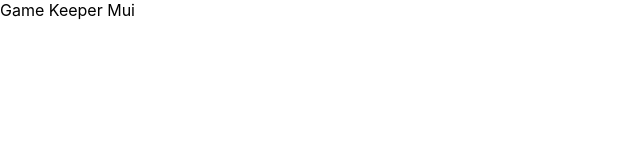
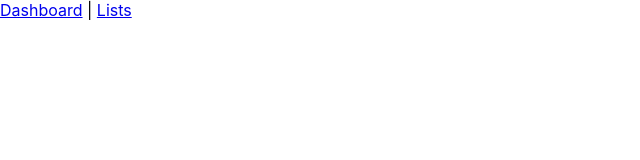
Before and after one commit to LtCodename/game-keeper-mui, a React (Create React App) app: page / in a window 1280 px wide. Shown: the top 160 px of the page, without its empty margins (0-640 px from the left). Built offline with nearby package versions, Linux system fonts and the light colour scheme.

Commit message:
GK-003 - react router

```diff
--- a/package.json
+++ b/package.json
@@ -6,12 +6,12 @@
     "@testing-library/jest-dom": "^5.16.5",
     "@testing-library/react": "^13.3.0",
     "@testing-library/user-event": "^13.5.0",
-    "@typescript-eslint/eslint-plugin": "^5.22.0",
-    "@typescript-eslint/parser": "^5.22.0",
     "@types/jest": "^27.5.2",
     "@types/node": "^16.11.48",
     "@types/react": "^18.0.17",
     "@types/react-dom": "^18.0.6",
+    "@typescript-eslint/eslint-plugin": "^5.22.0",
+    "@typescript-eslint/parser": "^5.22.0",
     "eslint": "^8.14.0",
     "eslint-config-airbnb": "^19.0.4",
     "eslint-config-airbnb-typescript": "^17.0.0",
@@ -24,6 +24,7 @@
     "eslint-plugin-react-hooks": "^4.5.0",
     "react": "^18.2.0",
     "react-dom": "^18.2.0",
+    "react-router-dom": "^6.3.0",
     "react-scripts": "5.0.1",
     "typescript": "^4.7.4",
     "web-vitals": "^2.1.4"
--- a/src/app/App.tsx
+++ b/src/app/App.tsx
@@ -1,8 +1,9 @@
 import React from "react";
+import { Link } from "react-router-dom";
 
 const App = () => (
   <div>
-    <span>Game Keeper Mui</span>
+    <Link to="/dashboard">Dashboard</Link> | <Link to="/lists">Lists</Link>
   </div>
 );
 
--- /dev/null
+++ b/src/components/auth/Login.tsx
@@ -0,0 +1,9 @@
+import React from "react";
+
+const Login = () => (
+  <div>
+    <div>Login</div>
+  </div>
+);
+
+export default Login;
--- /dev/null
+++ b/src/components/auth/Reset.tsx
@@ -0,0 +1,9 @@
+import React from "react";
+
+const Reset = () => (
+  <div>
+    <div>Reset</div>
+  </div>
+);
+
+export default Reset;
--- /dev/null
+++ b/src/components/auth/Signup.tsx
@@ -0,0 +1,9 @@
+import React from "react";
+
+const Signup = () => (
+  <div>
+    <div>Signup</div>
+  </div>
+);
+
+export default Signup;
--- /dev/null
+++ b/src/components/dashboard/Dashboard.tsx
@@ -0,0 +1,9 @@
+import React from "react";
+
+const Dashboard = () => (
+  <div>
+    <div>Dashboard</div>
+  </div>
+);
+
+export default Dashboard;
--- /dev/null
+++ b/src/components/list/List.tsx
@@ -0,0 +1,9 @@
+import React from "react";
+
+const List = () => (
+  <div>
+    <div>List</div>
+  </div>
+);
+
+export default List;
--- /dev/null
+++ b/src/components/lists/Lists.tsx
@@ -0,0 +1,12 @@
+import React from "react";
+import { Link, Outlet } from "react-router-dom";
+
+const Lists = () => (
+  <div>
+    <div>Lists</div>
+    <Link to={`list${6972}`}>To 6972</Link>
+    <Outlet />
+  </div>
+);
+
+export default Lists;
--- a/src/index.tsx
+++ b/src/index.tsx
@@ -1,6 +1,13 @@
 import React from "react";
 import ReactDOM from "react-dom/client";
 import "./index.css";
+import { BrowserRouter, Routes, Route } from "react-router-dom";
+import Dashboard from "components/dashboard/Dashboard";
+import Lists from "components/lists/Lists";
+import List from "components/list/List";
+import Login from "components/auth/Login";
+import Signup from "components/auth/Signup";
+import Reset from "components/auth/Reset";
 import App from "./app/App";
 import reportWebVitals from "./reportWebVitals";
 
@@ -9,11 +16,19 @@ const root = ReactDOM.createRoot(
 );
 root.render(
   <React.StrictMode>
-    <App />
+    <BrowserRouter>
+      <Routes>
+        <Route path="/" element={<App />} />
+        <Route path="dashboard" element={<Dashboard />} />
+        <Route path="lists" element={<Lists />} />
+        <Route path="/lists/:listId" element={<List />} />
+        <Route path="login" element={<Login />} />
+        <Route path="signup" element={<Signup />} />
+        <Route path="reset" element={<Reset />} />
+        <Route path="*" element={<p>There is nothing here!</p>} />
+      </Routes>
+    </BrowserRouter>
   </React.StrictMode>
 );
 
-// If you want to start measuring performance in your app, pass a function
-// to log results (for example: reportWebVitals(console.log))
-// or send to an analytics endpoint. Learn more: https://bit.ly/CRA-vitals
 reportWebVitals();
```
Also changed, not shown: 1 other file (tests, documents, lock files or other folders).
